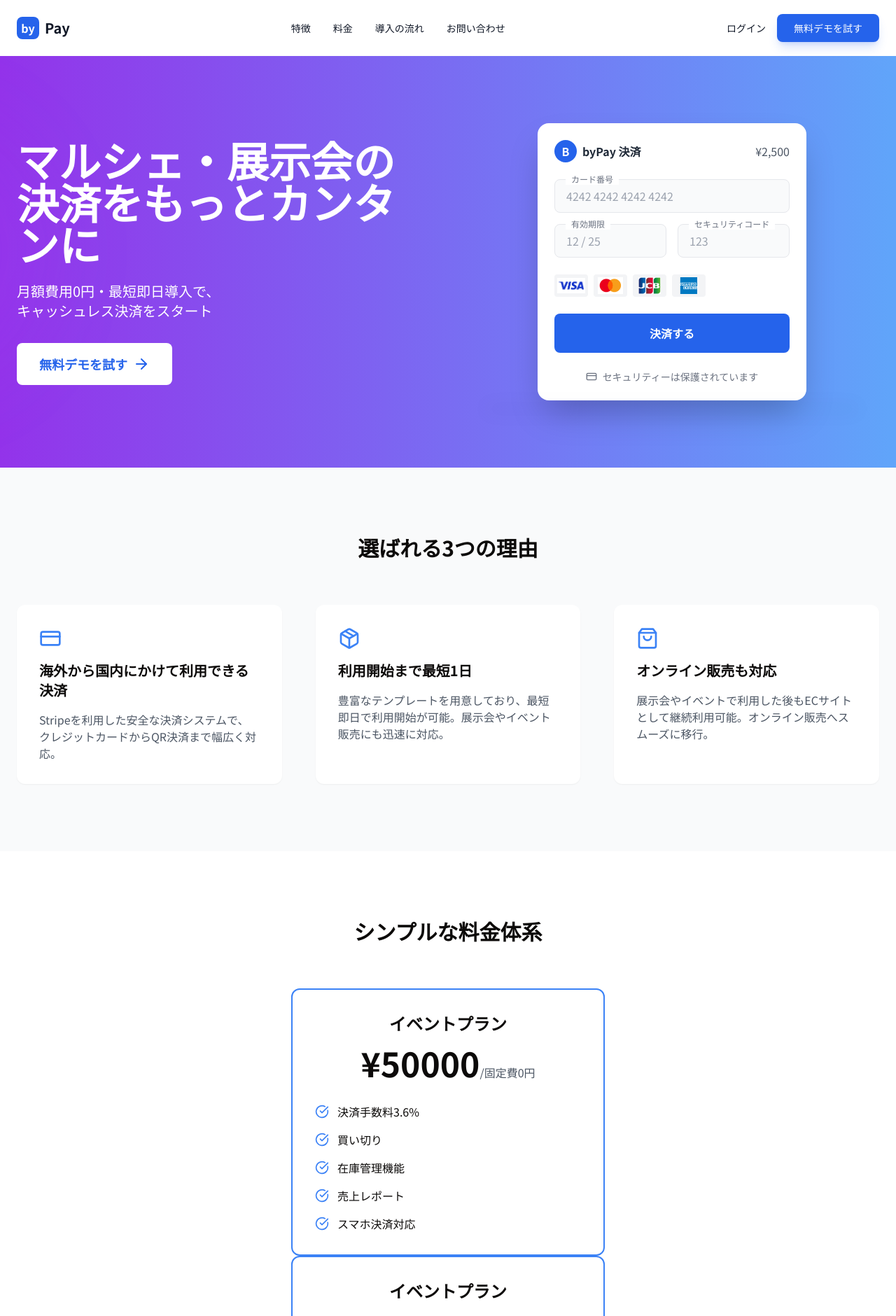
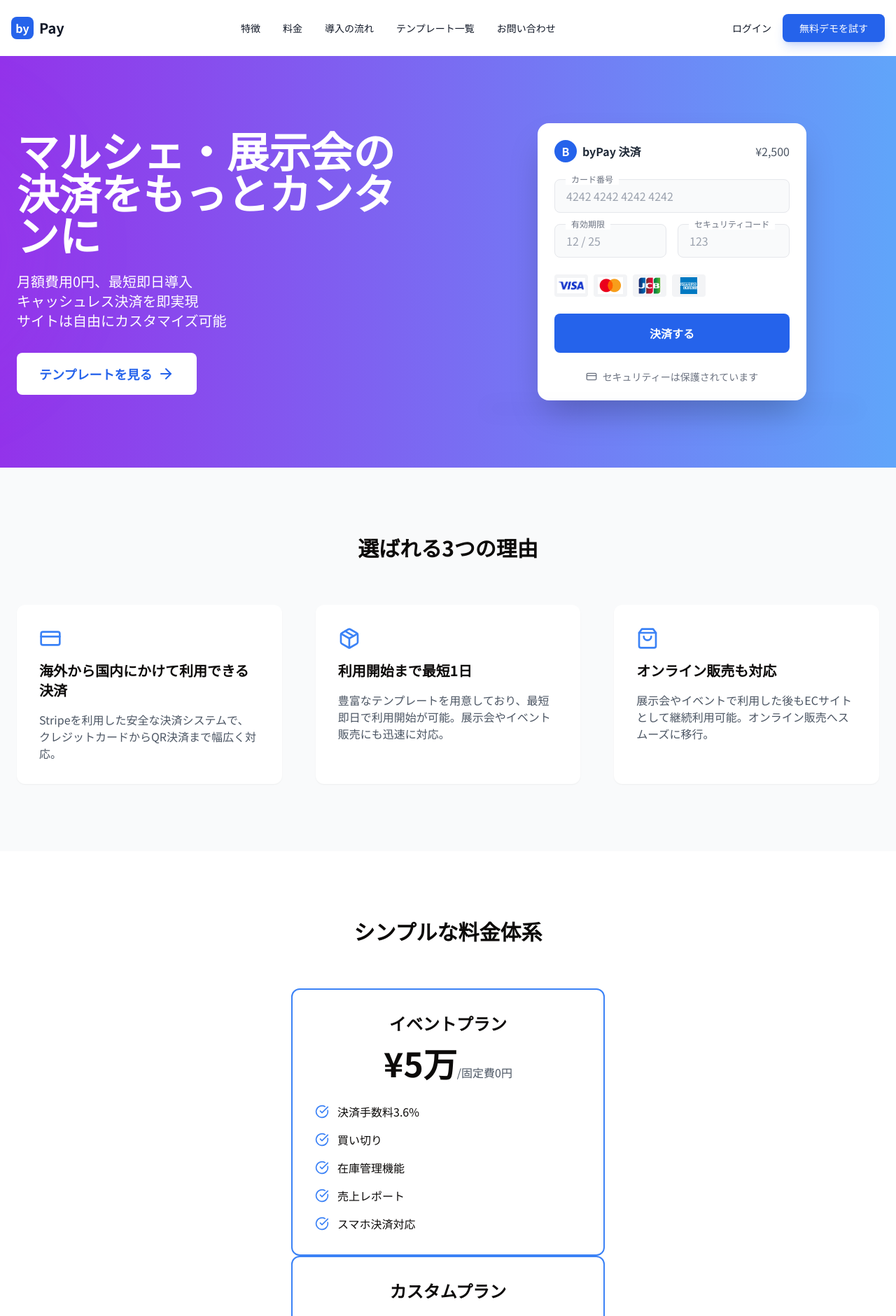
Before and after one commit to bbbyk105/byPay, a Next.js app: page / in a window 1280 px wide. Shown: the top 1880 px of the page at 70% size. Built offline with nearby package versions, Linux system fonts and the light colour scheme.

Commit message:
marketing pageのlayout

```diff
--- /dev/null
+++ b/app/(marketing)/layout.tsx
@@ -0,0 +1,16 @@
+import Footer from "@/components/footer";
+import Header from "@/components/header";
+
+export default function MarketingLayout({
+  children,
+}: {
+  children: React.ReactNode;
+}) {
+  return (
+    <div>
+      <Header />
+      <main>{children}</main>
+      <Footer />
+    </div>
+  );
+}
--- a/app/(marketing)/page.tsx
+++ b/app/(marketing)/page.tsx
@@ -5,18 +5,15 @@ import {
   CreditCard,
   Package,
   Settings,
-  Phone,
 } from "lucide-react";
 
 import { pricingPlans } from "@/data/price";
-import Header from "@/components/header";
 import { features } from "@/data/features";
 import PaymentForm from "@/components/payment-form";
 
 const LandingPage = () => {
   return (
     <div className="min-h-screen">
-      <Header />
       {/* ヒーローセクション - pt-20を追加してヘッダーの高さ分を確保 */}
       <div className="bg-gradient-to-r from-purple-600 to-blue-400 text-white pt-20 overflow-hidden relative">
         {/* 背景の装飾 */}
@@ -35,12 +32,12 @@ const LandingPage = () => {
                 決済をもっとカンタンに
               </h1>
               <p className="text-xl mb-8">
-                月額費用0円・最短即日導入で、
-                <br />
-                キャッシュレス決済をスタート
+                月額費用0円、最短即日導入 <br />
+                キャッシュレス決済を即実現 <br />
+                サイトは自由にカスタマイズ可能
               </p>
               <button className="bg-white text-blue-600 px-8 py-4 rounded-lg font-bold text-lg hover:bg-blue-50 transition-colors flex items-center md:mx-0 mx-auto">
-                無料デモを試す
+                テンプレートを見る
                 <ArrowRight className="ml-2" />
               </button>
             </div>
@@ -139,7 +136,7 @@ const LandingPage = () => {
       </section>
 
       {/* CTA */}
-      <section className="py-24 bg-blue-600 text-white">
+      <section className="py-24 bg-gradient-to-r from-teal-600 to-blue-400 text-white">
         <div className="container mx-auto px-6 text-center">
           <h2 className="text-3xl font-bold mb-8">
             まずは無料デモでお試しください
@@ -150,27 +147,6 @@ const LandingPage = () => {
           </button>
         </div>
       </section>
-
-      {/* フッター */}
-      <footer className="bg-gray-900 text-white py-12">
-        <div className="container mx-auto px-6">
-          <div className="grid md:grid-cols-2 gap-8">
-            <div>
-              <h3 className="text-xl font-bold mb-4">byPay</h3>
-              <p className="text-gray-400">
-                マルシェ・展示会向けキャッシュレス決済サービス
-              </p>
-            </div>
-            <div className="flex items-center justify-end">
-              <Phone className="w-5 h-5 mr-2" />
-              <span>サポート: 090-4189-2872</span>
-            </div>
-          </div>
-          <div className="border-t border-gray-800 mt-8 pt-8 text-center text-gray-400">
-            <p>&copy; 2025 byPay. All rights reserved.</p>
-          </div>
-        </div>
-      </footer>
     </div>
   );
 };
--- /dev/null
+++ b/app/(marketing)/temple/page.tsx
@@ -0,0 +1,15 @@
+import React from "react";
+
+const page = () => {
+  return;
+
+  <div>
+    <div>
+      Lorem ipsum dolor sit amet consectetur adipisicing elit. Eum soluta ad id
+      culpa, earum, repudiandae laborum atque cumque quisquam officia possimus
+      fugit quae debitis magnam vero. Temporibus doloremque qui dicta!
+    </div>
+  </div>;
+};
+
+export default page;
--- /dev/null
+++ b/components/footer.tsx
@@ -0,0 +1,31 @@
+import { Phone } from "lucide-react";
+import React from "react";
+
+const Footer = () => {
+  return (
+    <>
+      <footer className="bg-gray-900 text-white py-12">
+        <div className="container mx-auto px-6">
+          <div className="grid md:grid-cols-2 gap-8">
+            <div>
+              <h3 className="text-xl font-bold mb-4">byPay</h3>
+              <p className="text-gray-400">
+                マルシェ・展示会向けキャッシュレス決済サービス
+              </p>
+            </div>
+            <div className="flex items-center justify-end">
+              <Phone className="w-5 h-5 mr-2" />
+              <span>サポート: 090-4189-2872</span>
+            </div>
+          </div>
+          <div className="border-t border-gray-800 mt-8 pt-8 text-center text-gray-400">
+            <p>&copy; 2025 byPay. All rights reserved.</p>
+          </div>
+        </div>
+      </footer>
+      ;
+    </>
+  );
+};
+
+export default Footer;
--- a/components/header.tsx
+++ b/components/header.tsx
@@ -6,7 +6,6 @@ const Header = () => {
   const [isScrolled, setIsScrolled] = useState(false);
   const [isMobileMenuOpen, setIsMobileMenuOpen] = useState(false);
 
-  // スクロール検知
   useEffect(() => {
     const handleScroll = () => {
       setIsScrolled(window.scrollY > 20);
@@ -21,9 +20,8 @@ const Header = () => {
         isScrolled ? "bg-white/80 backdrop-blur-md shadow-sm" : "bg-white"
       }`}
     >
-      <div className="container mx-auto px-6">
+      <div className="container mx-auto px-4">
         <div className="flex items-center justify-between h-20">
-          {/* ロゴ */}
           <a href="#" className="flex items-center space-x-2">
             <div className="w-8 h-8 bg-blue-600 rounded-lg flex items-center justify-center">
               <span className="text-white font-bold">by</span>
@@ -38,11 +36,12 @@ const Header = () => {
           </a>
 
           {/* デスクトップナビゲーション */}
-          <nav className="hidden md:flex items-center space-x-8">
+          <nav className="hidden lg:flex items-center space-x-8">
             {[
               { name: "特徴", href: "#features" },
               { name: "料金", href: "#pricing" },
               { name: "導入の流れ", href: "#steps" },
+              { name: "テンプレート一覧", href: "/temple" },
               { name: "お問い合わせ", href: "#contact" },
             ].map((item) => (
               <a
@@ -58,8 +57,7 @@ const Header = () => {
             ))}
           </nav>
 
-          {/* 右側のボタン群 */}
-          <div className="hidden md:flex items-center space-x-4">
+          <div className="hidden lg:flex items-center space-x-4">
             <a
               href="#"
               className={`text-sm font-medium hover:text-blue-600 transition-colors ${
@@ -78,7 +76,7 @@ const Header = () => {
 
           {/* モバイルメニューボタン */}
           <button
-            className="md:hidden p-2 rounded-lg hover:bg-gray-100 transition-colors"
+            className="lg:hidden p-2 rounded-lg hover:bg-gray-100 transition-colors"
             onClick={() => setIsMobileMenuOpen(!isMobileMenuOpen)}
           >
             {isMobileMenuOpen ? (
@@ -91,7 +89,7 @@ const Header = () => {
 
         {/* モバイルメニュー */}
         <div
-          className={`md:hidden transition-all duration-300 ease-in-out ${
+          className={`lg:hidden transition-all duration-300 ease-in-out ${
             isMobileMenuOpen
               ? "max-h-96 opacity-100 py-4"
               : "max-h-0 opacity-0 overflow-hidden"
--- a/components/payment-form.tsx
+++ b/components/payment-form.tsx
@@ -38,7 +38,7 @@ const PaymentForm = () => {
               <div className="h-12 bg-gray-50 rounded-lg border border-gray-200 px-4 flex items-center text-gray-400">
                 123
               </div>
-              <span className="absolute -top-2 left-4 px-2 bg-white text-xs text-gray-500 flex-nowrap">
+              <span className="absolute -top-2 left-4 px-2 bg-white text-xs text-gray-500 whitespace-nowrap">
                 セキュリティコード
               </span>
             </div>
--- a/data/price.ts
+++ b/data/price.ts
@@ -1,6 +1,6 @@
 interface PricingPlans {
   name: string;
-  price: number;
+  price: string;
   period: string;
   features: string[];
 }
@@ -8,7 +8,7 @@ interface PricingPlans {
 export const pricingPlans: PricingPlans[] = [
   {
     name: "イベントプラン",
-    price: 50000,
+    price: "5万",
     period: "固定費0円",
     features: [
       "決済手数料3.6%",
@@ -19,12 +19,12 @@ export const pricingPlans: PricingPlans[] = [
     ],
   },
   {
-    name: "イベントプラン",
-    price: 50000,
+    name: "カスタムプラン",
+    price: "20万",
     period: "固定費0円",
     features: [
       "決済手数料3.6%",
-      "買い切り",
+      "自分好みにページをカスタム",
       "在庫管理機能",
       "売上レポート",
       "スマホ決済対応",
```
